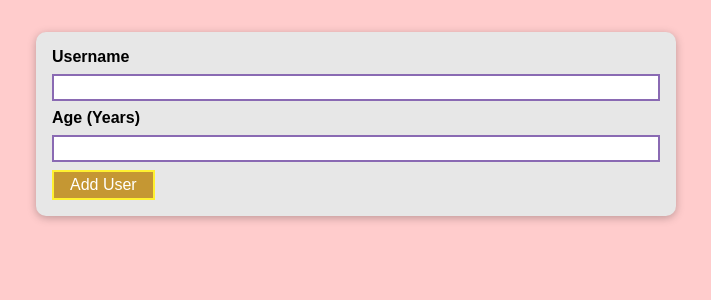
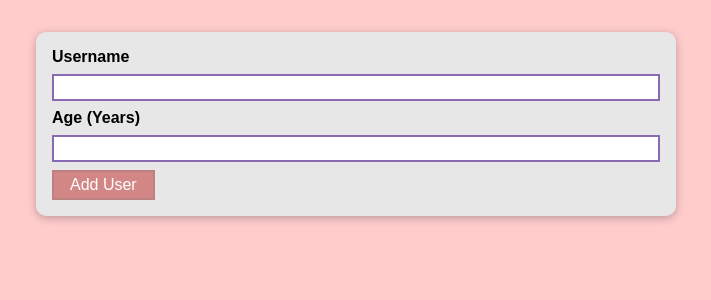
Before and after one commit to shashwat128/Learning-Reactjs, a React (Create React App) app in the folder Standard Approach/Section 8 - Time to practice A complete Practice project/: page / in a window 1280 px wide. Shown: the top 300 px of the page, without its empty margins (284-995 px from the left). Built offline with nearby package versions, Linux system fonts and the light colour scheme.

Commit message:
92.Managing the user Input state

```diff
--- a/Standard Approach/Section 8 - Time to practice A complete Practice project/src/components/UI/Button.module.css
+++ b/Standard Approach/Section 8 - Time to practice A complete Practice project/src/components/UI/Button.module.css
@@ -1,7 +1,7 @@
 .button {
   font: inherit;
-  border: 2px solid #fff130;
-  background: #c59733;
+  border: 2px solid #be8181;
+  background: #d38686;
   color: white;
   padding: 0.25rem 1rem;
   cursor: pointer;
@@ -9,8 +9,8 @@
 
 .button:hover,
 .button:active {
-  background: #ffc978;
-  border-color: #ffd82c;
+  background: #ff7e7e;
+  border-color: #881d1d;
 }
 
 .button:focus {
--- a/Standard Approach/Section 8 - Time to practice A complete Practice project/src/components/Users/AddUser.js
+++ b/Standard Approach/Section 8 - Time to practice A complete Practice project/src/components/Users/AddUser.js
@@ -1,12 +1,24 @@
-import React from "react";
+import React, { useState } from "react";
 
 import Card from "../UI/Card";
 import Button from "../UI/Button";
 import classes from "./AddUser.module.css";
 
 const AddUser = (props) => {
+  const [enteredUsername, setEnteredUsername] = useState("");
+  const [enteredAge, setEnteredAge] = useState("");
+
   const addUserHandler = (event) => {
     event.preventDefault();
+    console.log(enteredUsername, enteredAge);
+  };
+
+  const usernameChangeHandler = (event) => {
+    setEnteredUsername(event.target.value);
+  };
+
+  const ageChangeHandler = (event) => {
+    setEnteredAge(event.target.value);
   };
 
   //here the className inside Card tag is the ${props.className} this could be any name of our choice
@@ -14,10 +26,10 @@ const AddUser = (props) => {
     <Card className={classes.input}>
       <form onSubmit={addUserHandler}>
         <label htmlFor="username">Username</label>
-        <input id="username" type="text" />
+        <input id="username" type="text" onChange={usernameChangeHandler} />
 
         <label htmlFor="age">Age (Years)</label>
-        <input id="age" type="number" />
+        <input id="age" type="number" onChange={ageChangeHandler} />
 
         <Button type="submit">Add User</Button>
       </form>
```
